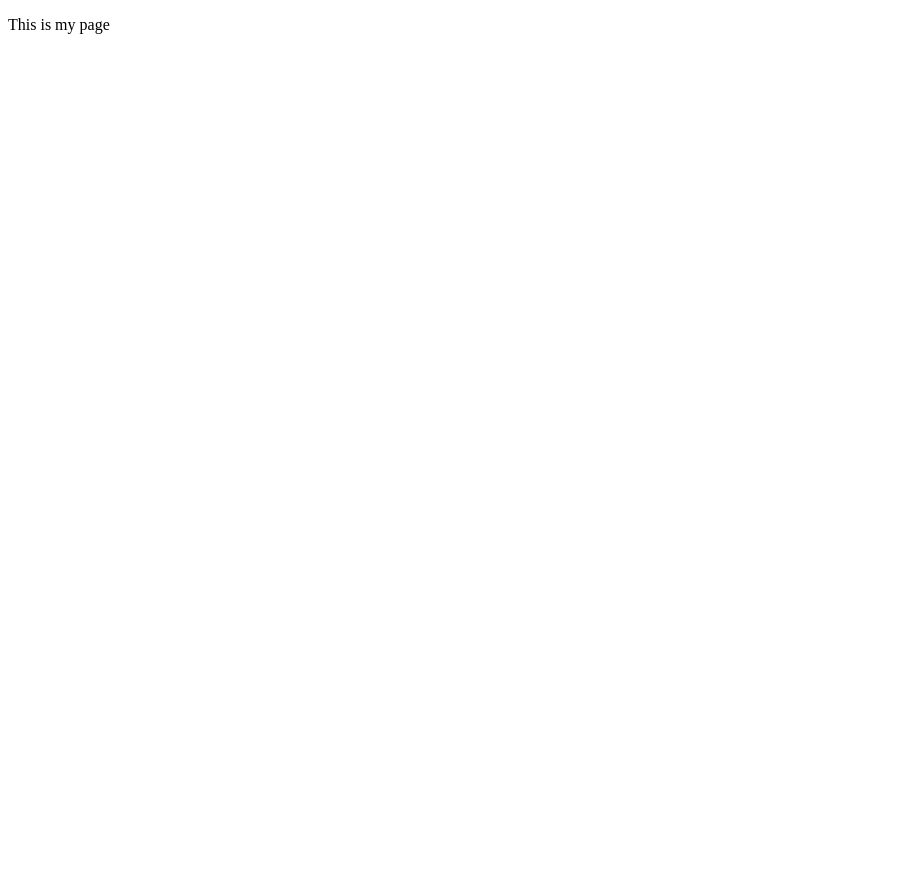
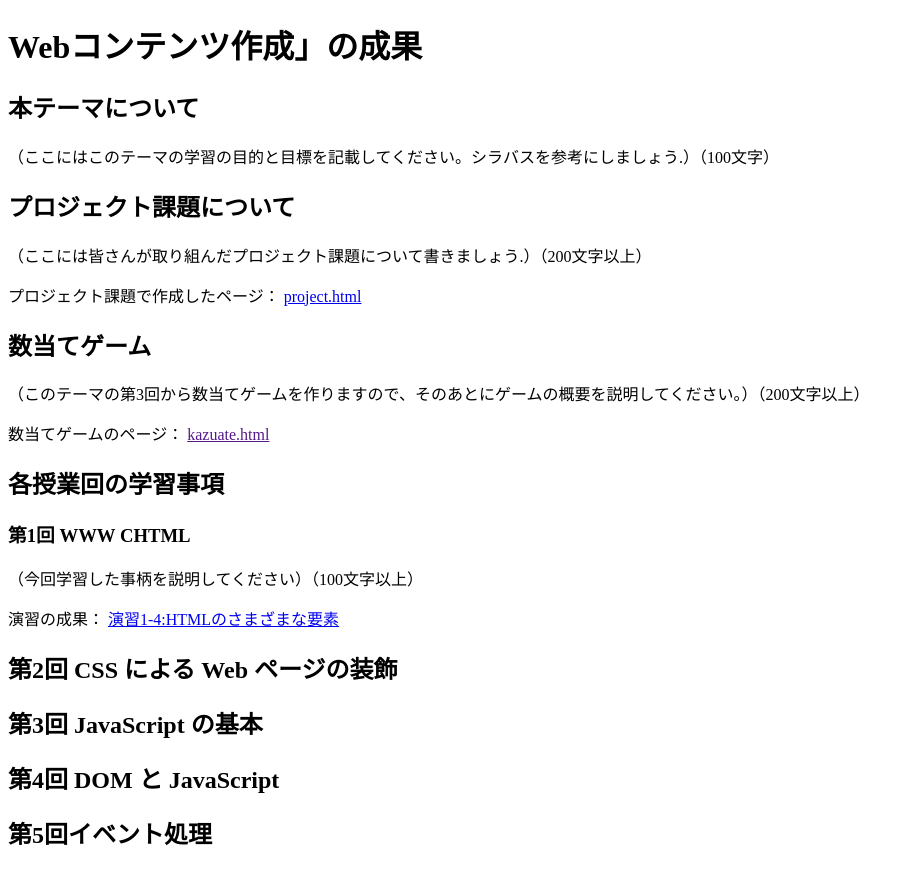
Before and after one commit to G384082023/medialabo, a plain HTML site: page index.html in a window 1280 px wide. Shown: the whole page, without its empty margins (0-914 px from the left). Before the commit the page ends 800 px from the top, so only its background shows below. Drawn offline with Linux system fonts and the light colour scheme.

Commit message:
index作成

```diff
--- a/index.html
+++ b/index.html
@@ -5,6 +5,40 @@
     <title>My test page</title>
   </head>
   <body>
-    <p>This is my page</p>
+    <h1>Webコンテンツ作成」の成果</h1>
+    <h2>本テーマについて</h2>
+    <p>（ここにはこのテーマの学習の目的と目標を記載してください。シラバスを参考にしましょう.）（100文字）</p>
+
+    <h2>プロジェクト課題について</h2>
+    <p>（ここには皆さんが取り組んだプロジェクト課題について書きましょう.）（200文字以上）</p>
+    <p>プロジェクト課題で作成したページ：
+        <a href ="project.html/project1.html"
+        title ="世界の天気"
+        target="_blank">
+        project.html</a></p>
+
+    <h2>数当てゲーム</h2>
+    <p>（このテーマの第3回から数当てゲームを作りますので、そのあとにゲームの概要を説明してください。）（200文字以上）
+    </p>
+    <p>数当てゲームのページ：
+        <a href =""
+        title =""
+        target="_blank">
+        kazuate.html</a>
+    </p>
+
+    <h2>各授業回の学習事項</h2>
+    <h3>第1回 WWW CHTML</h3>
+    <p>（今回学習した事柄を説明してください）（100文字以上）</p>
+    <p>演習の成果：
+        <a href ="practice-html/elements.html"
+        title ="演習1-4:HTMLのさまざまな要素"
+        target="_blank">
+        演習1-4:HTMLのさまざまな要素</a></p>
+
+        <h2>第2回 CSS による Web ページの装飾</h2>
+        <h2>第3回 JavaScript の基本</h2>
+        <h2>第4回 DOM と JavaScript</h2>
+        <h2>第5回イベント処理</h2>
   </body>
 </html>
```
